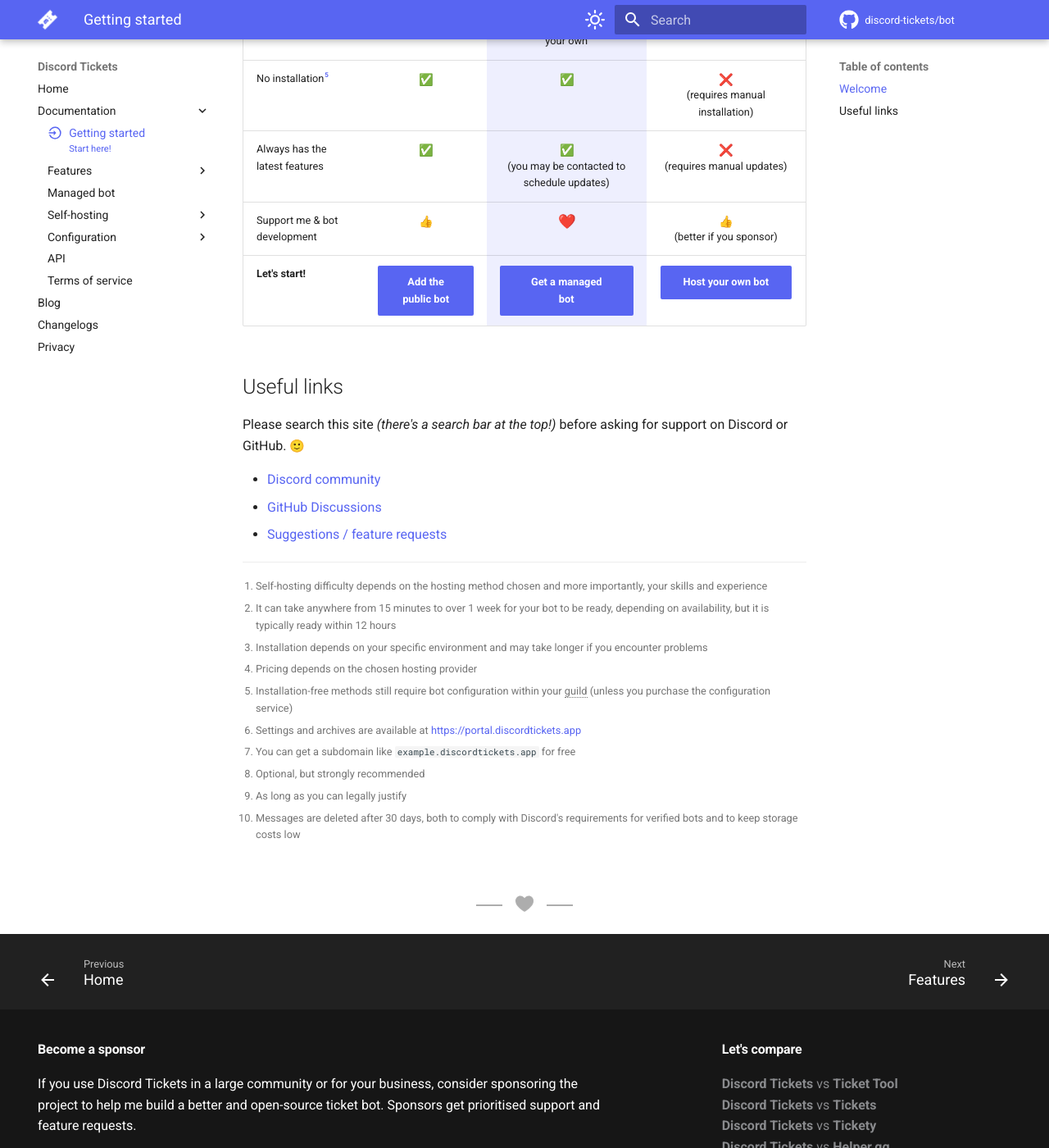
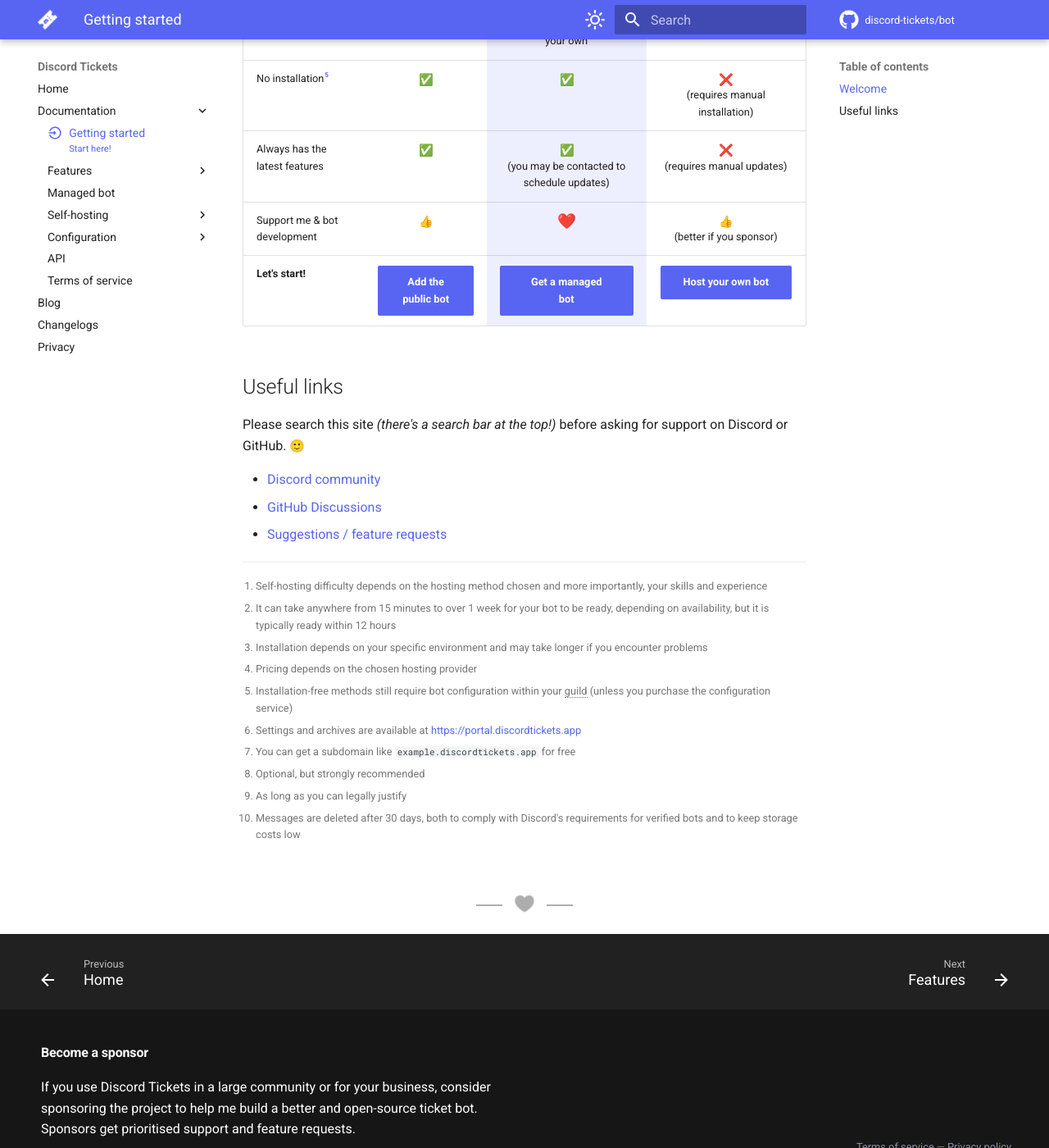
Before and after one commit to discord-tickets/docs, an MkDocs documentation site: the page built from docs/getting-started.md, in a window 1280 px wide and 1400 px high, scrolled down 1065 px. Shown: the whole window at 82% size. Built offline with MkDocs 1.6.1 and Material for MkDocs 9.7.7, drawn with Linux system fonts in a browser that asks for light colours; emoji names are drawn with the system emoji font; comment, search, counter and statistics services are not loaded; some of the changed text lies outside the part shown.

Commit message:
Remove/hide compare sections

```diff
--- a/docs/features/index.md
+++ b/docs/features/index.md
@@ -12,7 +12,7 @@
 
 	[View comparisons :octicons-link-external-16:](https://blog.discordtickets.app/tag/comparison/){ target=_blank .md-button .md-button--primary
  -->
-
+<!--
 <div class="admonition question">
 <p class="admonition-title text-lg">
 Switching from another bot? See how Discord Tickets is different from other popular bots:
@@ -21,7 +21,7 @@
 </a>
 </p>
 </div>
-
+ -->
 ## Concepts
 
 [`Tickets`](#concept:tickets){ #concept:tickets }
--- a/overrides/partials/footer-content.html
+++ b/overrides/partials/footer-content.html
@@ -31,21 +31,6 @@
 					</div>
 				</div>
 			</div>
-			<div class="mdx-content__column">
-
-				<!-- Section header -->
-				<header class="md-typeset">
-					<h4 id="compared">
-						Let's compare
-					</h4>
-				</header>
-
-				<!-- Section content -->
-				<div class="mdx-connect md-typeset">
-					<div class="mdx-connect__inner">
-						{% include "partials/compare.html" %}
-					</div>
-				</div>
-			</div>
 		</div>
+	</div>
 </section>
--- a/overrides/partials/footer.html
+++ b/overrides/partials/footer.html
@@ -69,11 +69,13 @@
 
 	<!-- Further information -->
 	<div class="md-footer-meta md-typeset">
-		{% if page.previous_page %}
-		{% include "partials/footer-content.html" %}
-		{% endif %}
 		<div class="md-footer-meta__inner md-grid">
-			<div class="md-copyright">
+			{% if page.previous_page %}
+			<div class="md-footer-content">
+				{% include "partials/footer-content.html" %}
+			</div>
+			{% endif %}
+			<div class="md-copyright" style="margin-bottom: 0px;">
 				<p>
 					<a href="/terms">Terms of service</a>
 					&mdash;
--- a/overrides/partials/home/connect.html
+++ b/overrides/partials/home/connect.html
@@ -57,24 +57,6 @@
 					</div>
 				</div>
 			</div>
-			<div class="mdx-content__column">
-
-				<!-- Section header -->
-				<header class="md-typeset" hidden>
-					<h1 id="compared">
-						Let's compare
-						<a href="#compared" class="headerlink" title="Permanent link">
-							¶
-						</a>
-					</h1>
-				</header>
-
-				<!-- Section content -->
-				<div class="mdx-connect md-typeset" hidden>
-					<div class="mdx-connect__inner">
-						{% include "partials/compare.html" %}
-					</div>
-				</div>
-			</div>
 		</div>
+	</div>
 </section>
--- a/overrides/stylesheets/extra.css
+++ b/overrides/stylesheets/extra.css
@@ -266,3 +266,21 @@
 .md-footer-meta__inner a:active {
 	color: white !important;
 }
+
+.md-footer-meta__inner {
+    display: flex;
+    justify-content: space-between;
+    align-items: center;
+    flex-wrap: wrap;
+    width: 100%;
+}
+
+.md-footer-content {
+    flex: 1;
+    text-align: left;
+}
+
+.md-copyright {
+    flex: 1;
+    text-align: right;
+}
```
